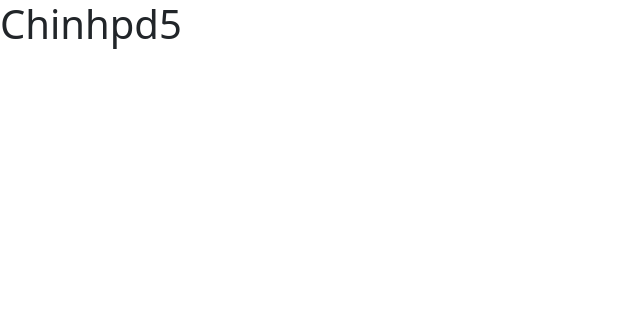
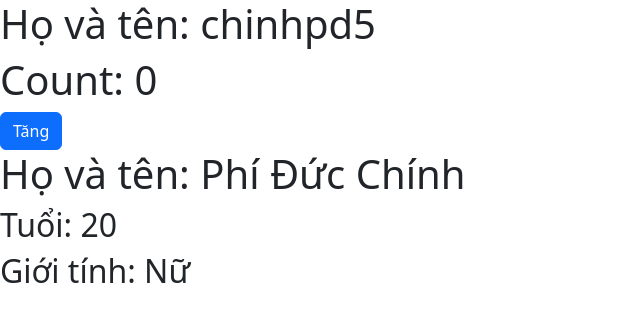
Before and after one commit to chinhpd5/WEB2072, a Vue app in the folder web2072_02/: page / in a window 1280 px wide. Shown: the top 322 px of the page, without its empty margins (0-640 px from the left). Built offline with nearby package versions, Linux system fonts and the light colour scheme.

Commit message:
ref, reactive

```diff
--- a/web2072_02/src/App.vue
+++ b/web2072_02/src/App.vue
@@ -1,10 +1,33 @@
 <script setup>
+  import { reactive, ref } from "vue";
+
+  // ref: number, string, boolean
+  const name = ref("chinhpd5");
+  const count = ref(0)
+
+  const increaseCount = () =>{
+    count.value += 1
+  }
+
+  // reactive : object, array
+  const myInfo = reactive({
+    name: "Phí Đức Chính",
+    age: 20,
+    gender: false
+  })
 
 </script>
 
 <template>
   <div>
-    <h1>Chinhpd5</h1>
+    <!-- ref -->
+    <h1>Họ và tên: {{ name }}</h1>
+    <h1>Count: {{ count }}</h1>
+    <button @click="increaseCount" class="btn btn-primary">Tăng</button>
+    <!-- reactive -->
+    <h1>Họ và tên: {{ myInfo.name }}</h1>
+    <h2>Tuổi: {{ myInfo.age }}</h2>
+    <h2>Giới tính: {{ myInfo.gender ? 'Nam': 'Nữ' }}</h2>
   </div>
 </template>
 
```
